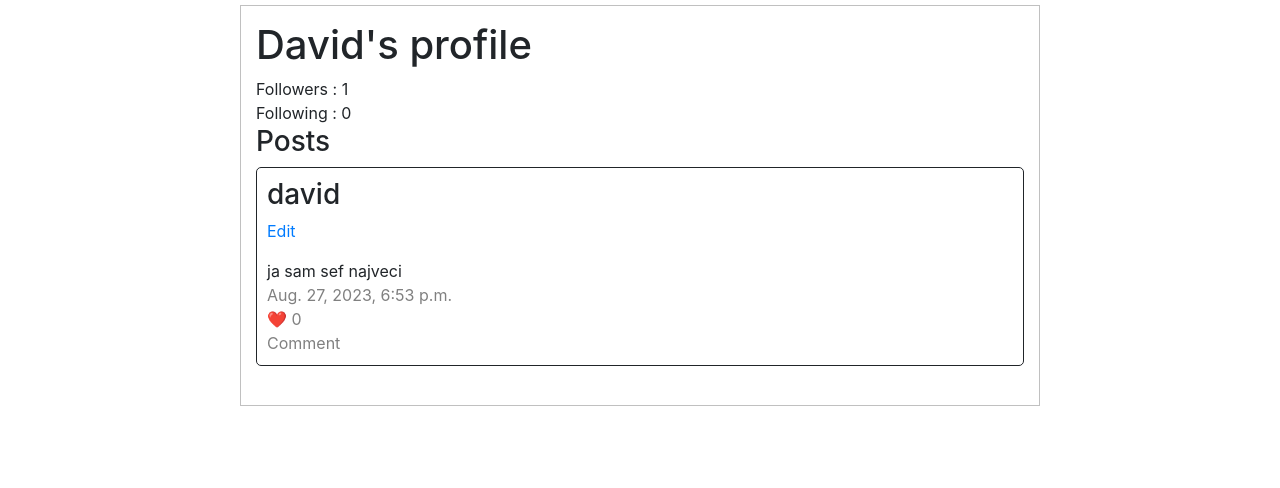
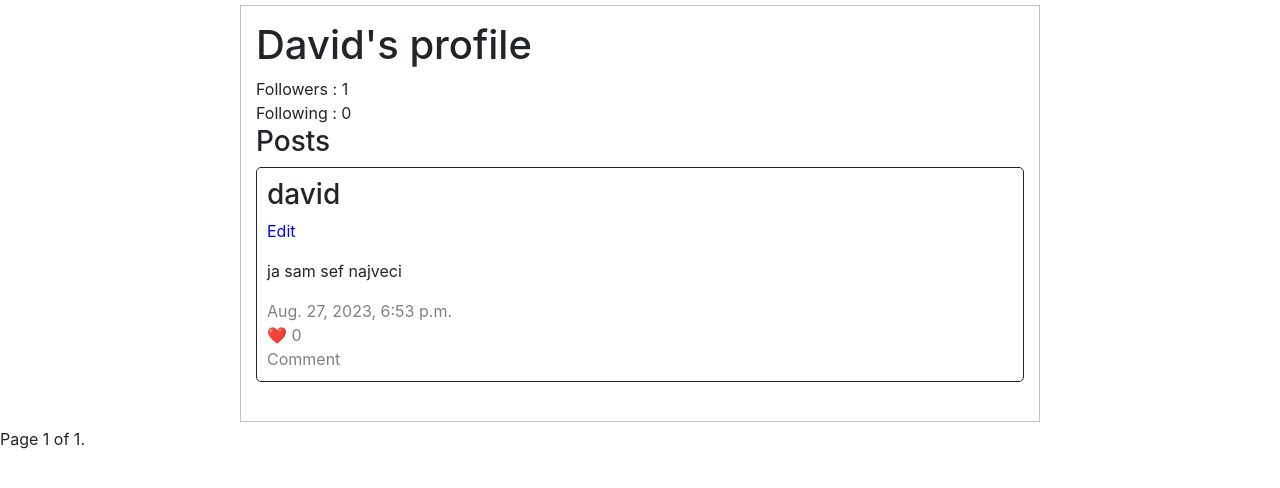
Before and after one commit to Dadi04/network-project4, a Django app: a page that uses network/templates/network/layout.html in a window 1280 px wide. Shown: the part 56-544 px from the top of the page. Run offline with Django 3.2, Linux system fonts and the light colour scheme; a user stored in the database is signed in; data comes from the database, SQL or seed files in the repository; both versions use the stored data as it was after the commit; some libraries are stand-ins or nearby versions.

Commit message:
starting of 'Edit page'

```diff
--- /dev/null
+++ b/network/static/network/script.js
@@ -0,0 +1,7 @@
+document.addEventListener('DOMContentLoaded', () => {
+    document.querySelector('#edit_post').addEventListener('click', () => {
+        // doesn't work yet, will work
+        let text = document.querySelector('.text').innerHTML
+        console.log(text)
+    });
+});
--- a/network/static/network/styles.css
+++ b/network/static/network/styles.css
@@ -41,3 +41,7 @@
     float: right;
     margin: 15px;
 }
+
+#edit_post {
+    color: blue;
+}
--- a/network/templates/network/following.html
+++ b/network/templates/network/following.html
@@ -8,9 +8,9 @@
                 <div class="posts">
                     <h3><a href="{% url 'profile' post.posted_by.username %}" class="profilelink">{{ post.posted_by.username }}</a></h3>
                     {% if user.username == post.posted_by.username %}
-                        <p><a href="#">Edit</a></p>
+                        <p id="edit_post">Edit</p>
                     {% endif %}
-                    {{ post.text }}<br>
+                    <p class="text">{{ post.text }}</p>
                     <span class="greytext">{{ post.timestamp }}</span><br>
                     <a href="#" class="greylink">❤️ {{ post.likes }}</a><br>
                     <a href="#" class="greylink">Comment</a>
--- a/network/templates/network/layout.html
+++ b/network/templates/network/layout.html
@@ -43,6 +43,26 @@
         <div class="body">
             {% block body %}
             {% endblock %}
+            {% if user.is_authenticated %}
+                <div class="pagination">
+                    <span class="step-links">
+                        {% if posts.has_previous %}
+                            <a href="?page=1">&laquo; First page</a> |
+                            <a href="?page={{ posts.previous_page_number }}">Previus page</a>
+                        {% endif %}
+
+                        <span class="current">
+                            Page {{ posts.number }} of {{ posts.paginator.num_pages }}.
+                        </span>
+
+                        {% if posts.has_next %}
+                            <a href="?page={{ posts.next_page_number }}">Next page</a> |
+                            <a href="?page={{ posts.paginator.num_pages }}">Last page &raquo;</a>
+                        {% endif %}
+                    </span>
+                </div>
+            {% endif %}
         </div>
+        <script src="{% static 'network/script.js' %}"></script>
     </body>
 </html>
--- a/network/templates/network/profile.html
+++ b/network/templates/network/profile.html
@@ -25,8 +25,10 @@
             {% for post in posts %}
                 <div class="posts">
                     <h3>{{ user_profile.username }}</h3>
-                    <p><a href="#">Edit</a></p>
-                    {{ post.text }}<br>
+                    {% if user.username == post.posted_by.username %}
+                        <p id="edit_post">Edit</p>
+                    {% endif %}
+                    <p class="text">{{ post.text }}</p>
                     <span class="greytext">{{ post.timestamp }}</span><br>
                     <a href="#" class="greylink">❤️ {{ post.likes }}</a><br>
                     <a href="#" class="greylink">Comment</a>
--- a/network/views.py
+++ b/network/views.py
@@ -8,13 +8,22 @@ from django.core.paginator import Paginator
 
 from .models import User, NewPost
 
+def paginator(request, mode, username):
+    page_number = request.GET.get('page')
+    if mode == 'all':
+        posts = NewPost.objects.all().order_by('-timestamp')
+    elif mode == 'profile':
+        posts = NewPost.objects.filter(posted_by=User.objects.get(username=username)).order_by('-timestamp')
+    elif mode == 'following':
+        # get the list of id of the people i follow
+        following = User.objects.filter(username__in=request.user.following).values_list('id', flat=True)
+        posts = NewPost.objects.filter(posted_by__in=following).order_by('-timestamp')
+    paginator = Paginator(posts, 10)
+    page_obj = paginator.get_page(page_number)
+    return page_obj
 
 def index(request):
-    all_posts = NewPost.objects.all().order_by('-timestamp')
-    paginator = Paginator(all_posts, 10)
-
-    page_number = request.GET.get('page')
-    page_obj = paginator.get_page(page_number)
+    page_obj = paginator(request, 'all', 'nothing')
     return render(request, "network/index.html", {
         "posts": page_obj
     })
@@ -74,13 +83,11 @@ def newpost(request):
         text = request.POST['new_post']
         new_post = NewPost.objects.create(posted_by=request.user, text=text)
         new_post.save()
-        return render(request, "network/index.html", {
-            "posts": NewPost.objects.all().order_by('-timestamp')
-        })
+        return HttpResponseRedirect(reverse("index"))
 
-# do unfollow logic (probably complicated)
 @login_required
 def profile(request, username):
+    page_obj = paginator(request, 'profile', username)
     # if user's profile i am trying to connect to is mine, don't show any button
     if username == request.user.username:
         follow = False
@@ -100,7 +107,7 @@ def profile(request, username):
     return render(request, "network/profile.html", {
         "user": request.user,
         "user_profile": User.objects.get(username=username),
-        "posts": NewPost.objects.filter(posted_by=User.objects.get(username=username)).order_by('-timestamp'),
+        "posts": page_obj,
         "follow": follow,
         "followed": followed,
     })
@@ -141,9 +148,8 @@ def unfollow(request, username):
 
 @login_required
 def following(request):
-    # get the list of id of the people i follow
-    following = User.objects.filter(username__in=request.user.following).values_list('id', flat=True)
+    page_obj = paginator(request, 'following', 'nothing')
     # get the people i follow using id's
     return render(request, "network/following.html", {
-        "posts": NewPost.objects.filter(posted_by__in=following).order_by('-timestamp')
+        "posts": page_obj
     })
```
Also changed, not shown: network/templates/network/index.html (+2 -19 lines), db.sqlite3.
